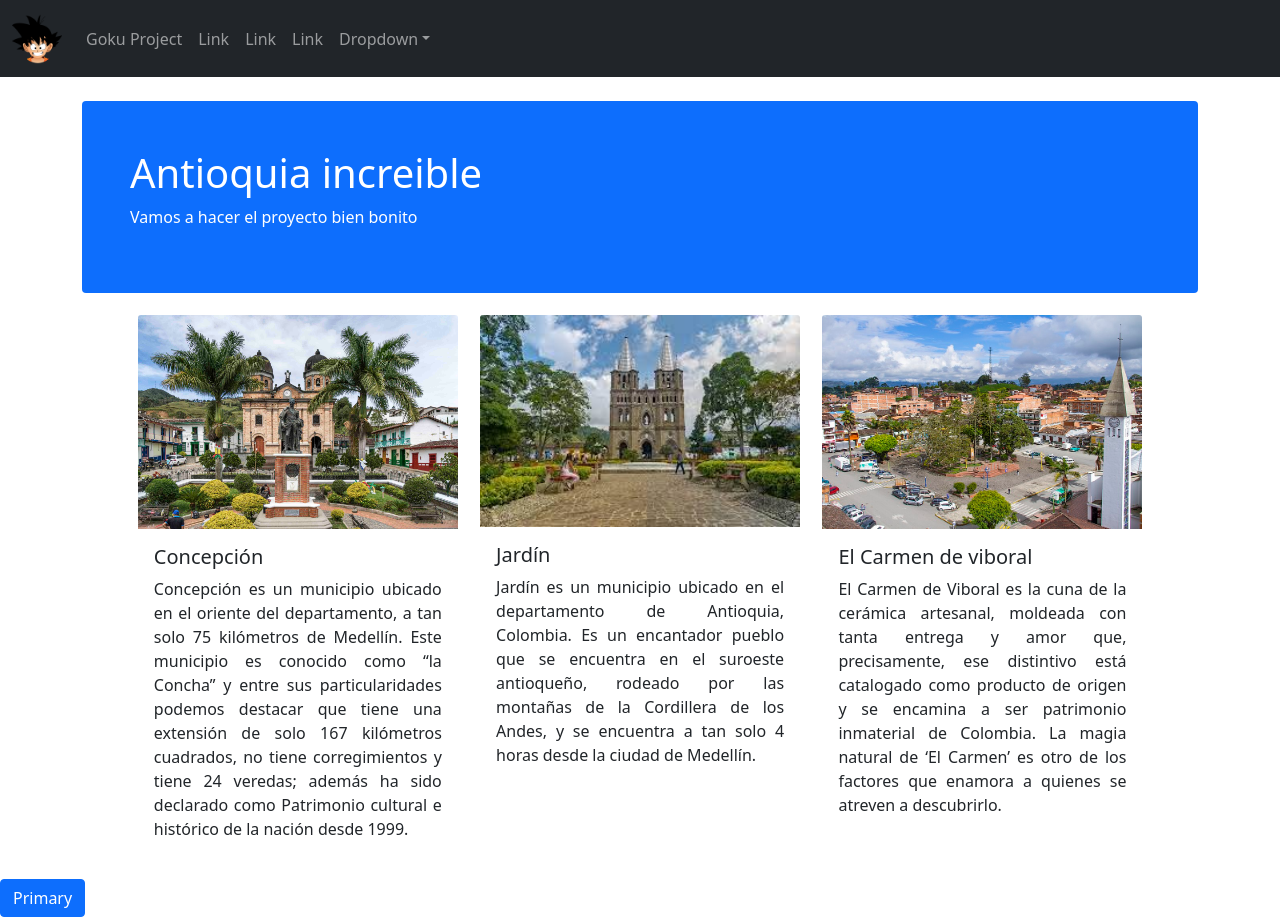
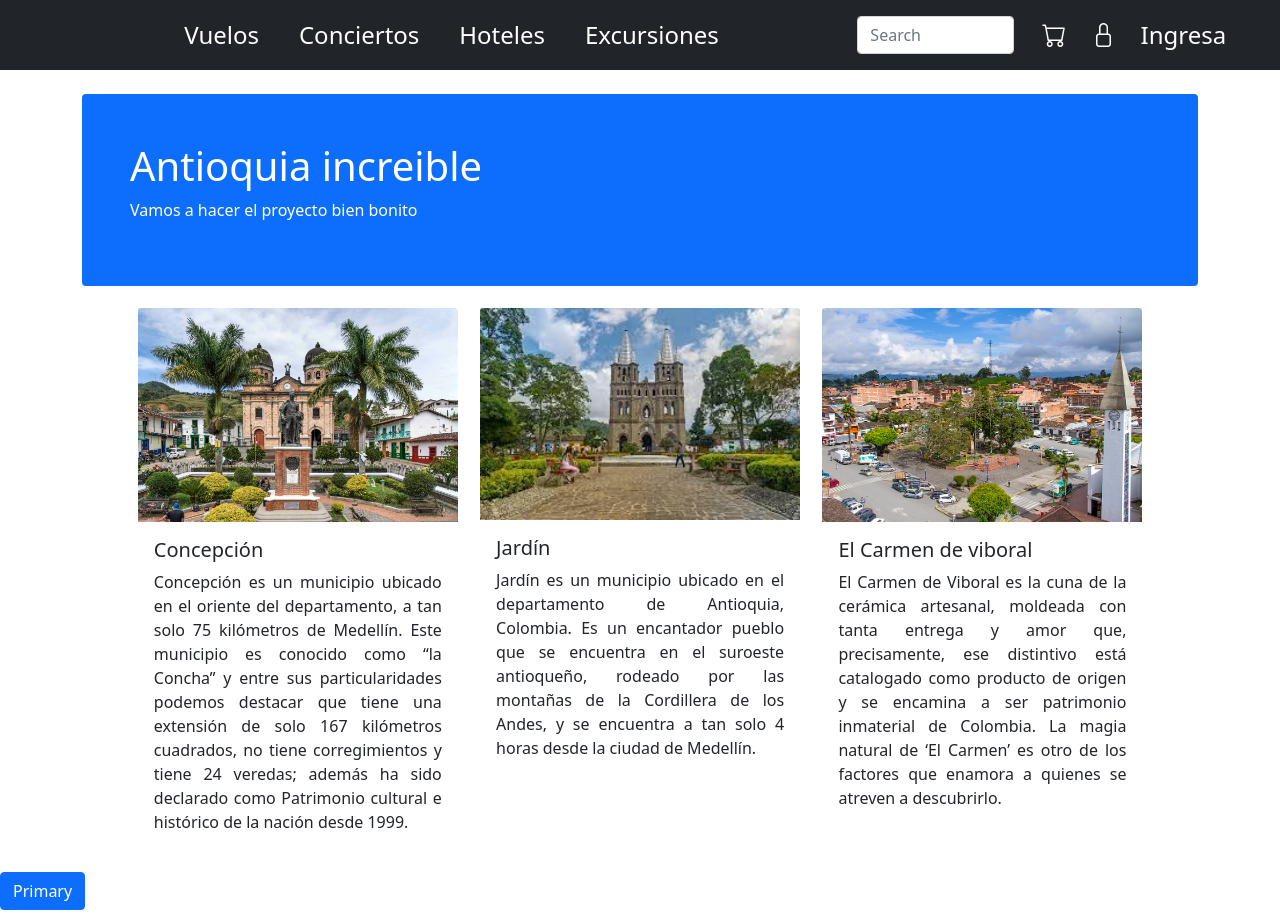
Before and after one commit to julianos01/cesdegokurepo, a plain HTML site: page index.html in a window 1280 px wide. Drawn offline with nearby package versions, Linux system fonts and the light colour scheme.

Commit message:
navbar in progres

```diff
--- a/index.html
+++ b/index.html
@@ -4,44 +4,56 @@
     <meta charset="UTF-8">
     <meta name="viewport" content="width=device-width, initial-scale=1.0">
     <link href="https://cdn.jsdelivr.net/npm/bootstrap@5.0.2/dist/css/bootstrap.min.css" rel="stylesheet" integrity="sha384-EVSTQN3/azprG1Anm3QDgpJLIm9Nao0Yz1ztcQTwFspd3yD65VohhpuuCOmLASjC" crossorigin="anonymous">
+    <link rel="stylesheet" href="https://cdn.jsdelivr.net/npm/bootstrap-icons@1.10.5/font/bootstrap-icons.css">
     <title>Ofertas de Ultima Hora</title>
     <link rel="stylesheet" href="./style.css">
 </head>
 <body>
     <!--NavBar-->
-    <nav class="navbar navbar-expand-sm bg-dark navbar-dark">
+    <nav class="navbar navbar-expand-lg navbar-dark bg-dark">
       <div class="container-fluid">
-          <a class="navbar-brand" href="#"><img src="./img/Dragonball-Goku.ico" alt="" width="50" height="50" class="d-inline-block align-text-top"></a>
 
-          <button class="navbar-toggler" type="button" data-bs-toggle="collapse" data-bs-target="#collapsibleNavbar">
-            <span class="navbar-toggler-icon"></span>
-          </button>
-          <div class="collapse navbar-collapse" id="collapsibleNavbar">
+        <div class="collapse navbar-collapse firstitemnav" id="navbarNav">
           <ul class="navbar-nav">
-                <li class="nav-item">
-                    <a class="nav-link" href="#">Goku Project</a>
+            <li class="nav-item navbaritemtext">
+              <a class="nav-link active letternavbar" aria-current="page" href="#">Vuelos</a>
+            </li>
+            <li class="nav-item navbaritemtext">
+              <a class="nav-link active letternavbar" aria-current="page" href="#">Conciertos</a>
+            </li>
+            <li class="nav-item navbaritemtext">
+              <a class="nav-link active letternavbar" aria-current="page" href="#">Hoteles</a>
             </li>
             <li class="nav-item">
-                <a class="nav-link" href="#">Link</a>
-              </li>
-              <li class="nav-item">
-                <a class="nav-link" href="#">Link</a>
-              </li>
-              <li class="nav-item">
-                <a class="nav-link" href="#">Link</a>
-              </li>
-              <li class="nav-item dropdown">
-                <a class="nav-link dropdown-toggle" href="#" role="button" data-bs-toggle="dropdown">Dropdown</a>
-                <ul class="dropdown-menu">
-                  <li><a class="dropdown-item" href="#">Link</a></li>
-                  <li><a class="dropdown-item" href="#">Another link</a></li>
-                  <li><a class="dropdown-item" href="#">A third link</a></li>
-                </ul>
+              <a class="nav-link active letternavbar" aria-current="page" href="#">Excursiones</a>
             </li>
           </ul>
         </div>
       </div>
+      <nav class="navbar navbar-dark bg-dark">
+          <div class="container-fluid">
+            <form class="d-flex">
+            <input class="form-control me-2 " type="search" placeholder="Search" aria-label="Search">
+          </form>
+          </div>
         </nav>
+        <ul class="navbar-nav lastitemnav">
+          <li class="nav-item navbaritemtext">
+            <a class="nav-link active letternavbar" aria-current="page" href="#">
+              <i class="bi bi-cart"></i>
+            </a>
+          </li>
+          <li class="nav-item navbaritemtext">
+            <a class="nav-link active letternavbar" aria-current="page" href="#">
+              <i class="bi bi-lock"></i>
+            </a>
+          </li>
+          <li class="nav-item navbaritemtext lastitemnav">
+            <a class="nav-link active letternavbar" aria-current="page" href="#">Ingresa</a>
+          </li>
+        </ul>
+    </nav>
+
 
     <div class="container">
 
--- a/style.css
+++ b/style.css
@@ -1,3 +1,21 @@
+/* navbar */
+.letternavbar{
+    font-size: 150%;
+}
+
+.firstitemnav{
+    margin-left: 20%;
+
+}
+
+.navbaritemtext{
+    margin-right: 5%;
+}
+
+.lastitemnav{
+    margin-right: 5%;
+}
+
 .tru {
     margin-right: 2%;
     width: 20rem;
```
Lines whose indentation alone changed are shown as unchanged.
